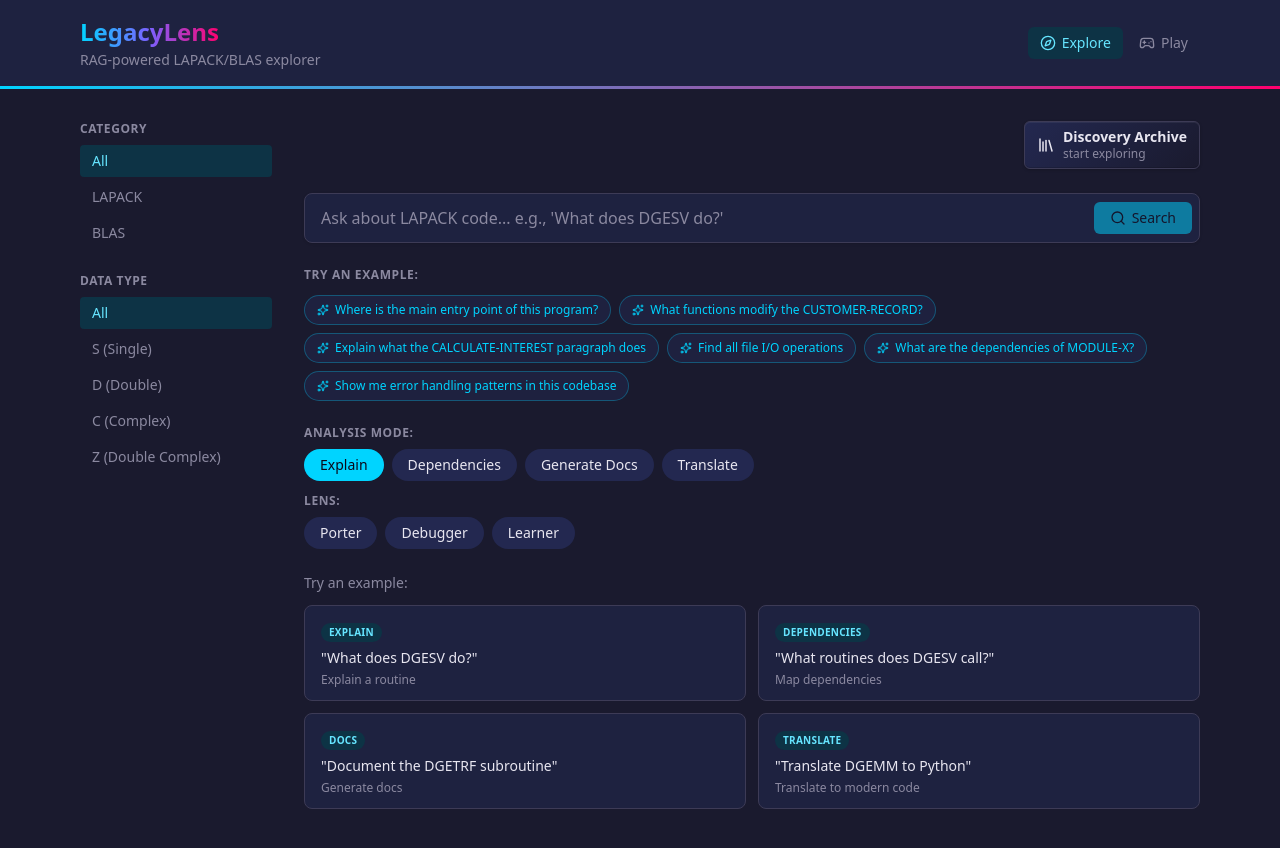
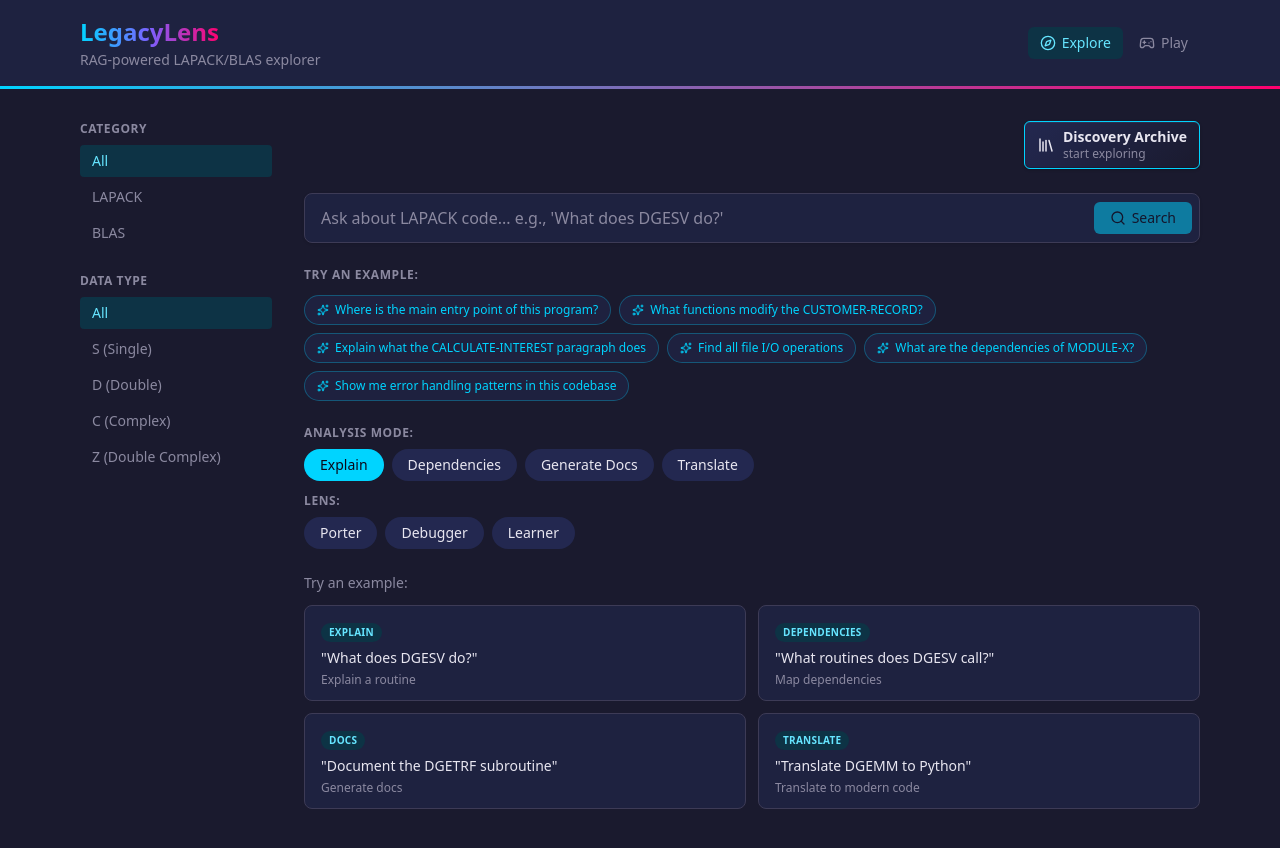
Before and after one commit to kelsi-andrewss/legacylens, a Next.js app: page / in a window 1280 px wide. Shown: the top 848 px of the page. Built offline with nearby package versions, Linux system fonts and the light colour scheme.

Commit message:
story-448: add primary-color border to archive button default state

```diff
--- a/src/app/globals.css
+++ b/src/app/globals.css
@@ -210,7 +210,7 @@ body {
 .archive-btn {
   background: linear-gradient(135deg, var(--ll-surface-tonal, #1e1e2e) 0%, var(--ll-surface, #13131f) 100%);
   box-shadow: inset 0 1px 0 rgba(255,255,255,0.06), inset 0 -1px 0 rgba(0,0,0,0.15), 0 1px 3px rgba(0,0,0,0.2);
-  border: 1px solid var(--ll-outline);
+  border: 1px solid var(--ll-primary);
   transition: box-shadow 0.2s ease, border-color 0.2s ease, transform 0.15s ease;
 }
 .archive-btn:hover {
```
